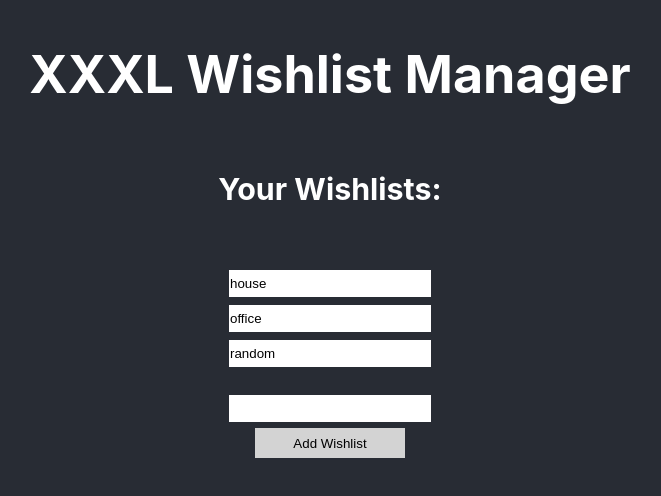
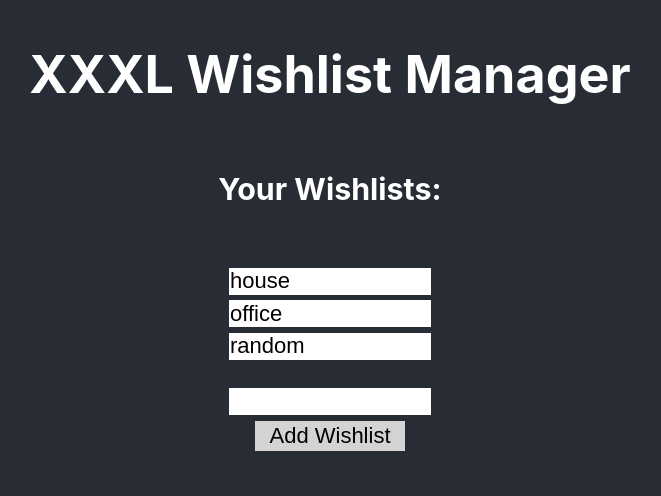
Before and after one commit to akarpas/xxxl, a React (Create React App) app: page / in a window 1280 px wide. Shown: the top 496 px of the page, without its empty margins (310-971 px from the left). Built offline with nearby package versions, Linux system fonts and the light colour scheme.

Commit message:
style: update styling

```diff
--- a/src/App.css
+++ b/src/App.css
@@ -5,6 +5,7 @@ button {
   height: 30px;
   width: 150px;
   margin: 5px;
+  font-size: 22px;
 }
 
 input {
@@ -13,6 +14,7 @@ input {
   margin: 1px;
   border: none;
   padding: 1px;
+  font-size: 22px;
 }
 
 .App {
```
